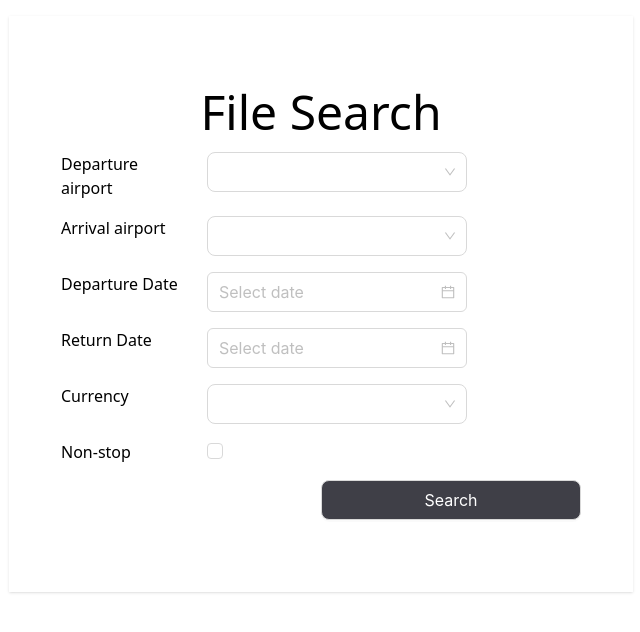
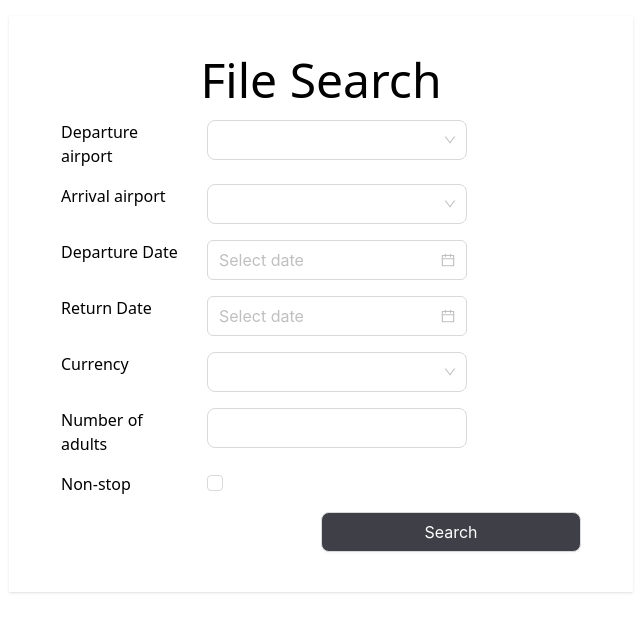
Before and after one commit to OmarRdz12/Breakable-Toy-II-Flight-Search, a React (Vite) app in the folder frontend/: page / in a window 1280 px wide. Shown: the top 632 px of the page, without its empty margins (319-959 px from the left). Built offline with nearby package versions, Linux system fonts and the light colour scheme; no server answers.

Commit message:
feat(frontend): update states to control inputs

```diff
--- a/frontend/src/components/SearchPanel.tsx
+++ b/frontend/src/components/SearchPanel.tsx
@@ -1,4 +1,4 @@
-import { useContext, useEffect, useState } from "react"
+import { useContext, useState } from "react"
 import InputSelect from "./inputs/InputSelect"
 import InputDate from "./inputs/InputDate"
 import { CheckboxProps, DatePickerProps } from "antd"
@@ -8,14 +8,11 @@ import InputCheckbox from "./inputs/InputCheckbox"
 import InputDebounceSelect from "./inputs/InputDebounceSelect"
 import { BasicSelect, SearchForm } from "../interfaces/types"
 import { GlobalContext } from "../context/GlobalContext"
+import InputText from "./inputs/InputText"
 
 const SearchPanel = () => {
     const url = import.meta.env.VITE_API_URL
     const { searchForm, setSearchForm } = useContext(GlobalContext)
-
-    const [value, setValue] = useState('')
-    const [date, setDate] = useState<string | number | Dayjs | Date | null | undefined>(null)
-    const [checked, setChecked] = useState(false)
     const [departure, setDeparture] = useState<BasicSelect[]>([])
     const [arrival, setArrival] = useState<BasicSelect[]>([])
 
@@ -32,25 +29,25 @@ const SearchPanel = () => {
             );
     }
 
-    const handleChange = (name: string, value: string) => {
-        //setSearchForm()
-        setValue(value)
+    const onChangeDeparture: DatePickerProps['onChange'] = (date) => {
+        setSearchForm((prev: SearchForm) => ({ ...prev, ["departureDate"]: date ? date.format("YYYY-MM-DD") : "" }))
     }
 
-    const onChange: DatePickerProps['onChange'] = (date) => {
-        setDate(date.format("YYYY-MM-DD"))
+    const onChangeArrival: DatePickerProps['onChange'] = (date) => {
+        setSearchForm((prev: SearchForm) => ({ ...prev, ["arrivalDate"]: date ?  date.format("YYYY-MM-DD") : "" }))
     }
 
     const onChangeBox: CheckboxProps['onChange'] = (e) => {
-        console.log('checked = ', e.target.checked);
-        setChecked(e.target.checked);
+        setSearchForm((prev: SearchForm) => ({ ...prev, ["nonStop"]: e.target.checked }))
+    }
+
+    const handleInputChange = (e: React.ChangeEvent<HTMLInputElement>) => {
+        onChangeForm(e.target.value, e.target.name)
     }
 
     const onChangeForm = (value: string, name: string) => {
-        setSearchForm((prev: SearchForm) => ({...prev, [name]: value}))
-        console.log(name, value)
+        setSearchForm((prev: SearchForm) => ({ ...prev, [name]: value }))
     }
-
 
     return (
         <div className="w-2/4 h-3/4 shadow flex flex-col items-center justify-center">
@@ -76,8 +73,9 @@ const SearchPanel = () => {
                     name="dep-date"
                     label="Departure Date"
                     id="dep-date"
-                    onChange={onChange}
-                    value={date ? dayjs(date) : null}
+                    onChange={onChangeDeparture}
+                    value={searchForm.departureDate ? dayjs(searchForm.departureDate) : null}
+                    maxDate={searchForm.arrivalDate === "" ? null : searchForm.arrivalDate}
                     size="large"
                     className="w-1/2"
                 />
@@ -85,23 +83,37 @@ const SearchPanel = () => {
                     name="ret-date"
                     label="Return Date"
                     id="ret-date"
-                    onChange={onChange}
-                    value={date ? dayjs(date) : null}
+                    onChange={onChangeArrival}
+                    value={searchForm.arrivalDate ? dayjs(searchForm.arrivalDate) : null}
                     size="large"
                     className="w-1/2"
+                    minDate={searchForm.departureDate === "" ? null : searchForm.departureDate}
                 />
                 <InputSelect
                     name="currency"
                     label="Currency"
                     id="currency"
-                    options={[{ label: "USD", value: 'USD' }, { label: "MX", value: 'MX' }]}
-                    onChange={(value) => handleChange("currency", value)}
-                    value={value}
+                    options={[
+                        { label: "USD", value: 'USD' },
+                        { label: "MXN", value: 'MXN' },
+                        { label: "EUR", value: 'EUR' },
+                    ]}
+                    onChange={(value) => onChangeForm(value, "currency")}
+                    value={searchForm.currency}
                     className="w-1/2"
                     size="large"
                 />
+                <InputText
+                    name="adults"
+                    id="adults"
+                    type="number"
+                    required
+                    onChange={handleInputChange}
+                    label="Number of adults"
+                    size="large"
+                />
                 <InputCheckbox
-                    originChecked={checked}
+                    originChecked={searchForm.nonStop}
                     onChange={onChangeBox}
                     label="Non-stop"
                 />
--- a/frontend/src/components/inputs/InputDate.tsx
+++ b/frontend/src/components/inputs/InputDate.tsx
@@ -11,6 +11,8 @@ interface InputDateProps {
     name: string
     value?: string | number | Dayjs | Date | null | undefined
     className?: string
+    minDate?: string
+    maxDate?: string
 }
 
 const InputDate = ({
@@ -21,7 +23,9 @@ const InputDate = ({
     name,
     size,
     value,
-    className
+    className,
+    minDate,
+    maxDate
 }: InputDateProps) => {
     return (
         <div className="flex gap-4 mt-4 items-start justify-start w-full">
@@ -31,7 +35,8 @@ const InputDate = ({
                 id={id}
                 onChange={onChange}
                 required={required}
-                minDate={dayjs(Date.now())}
+                maxDate={maxDate ?  dayjs(maxDate) : undefined}
+                minDate={minDate ?  dayjs(minDate) : dayjs(Date.now())}
                 size={size}
                 value={value}
                 className={className}
--- /dev/null
+++ b/frontend/src/components/inputs/InputText.tsx
@@ -0,0 +1,42 @@
+import { Input } from "antd"
+import { TextInputProps } from "../../interfaces/types"
+
+const InputText = ({
+    name,
+    placeholder,
+    id,
+    value,
+    className,
+    onChange,
+    size,
+    prefix,
+    type = "text",
+    label,
+    required = false,
+    maxLength,
+    showCount = false,
+    variant
+}: TextInputProps) => {
+    return (
+        <div className="flex gap-4 mt-4 items-start justify-start w-full">
+            <label htmlFor={id} className="w-1/4"> {label}</label>
+            <Input
+                name={name}
+                placeholder={placeholder}
+                id={id}
+                className={`!w-1/2 ${className}`}
+                value={value}
+                onChange={onChange}
+                size={size}
+                prefix={prefix}
+                type={type}
+                maxLength={maxLength}
+                showCount={showCount}
+                variant={variant}
+                min={1}
+            />
+        </div>
+    )
+}
+
+export default InputText
--- a/frontend/src/context/GlobalContext.tsx
+++ b/frontend/src/context/GlobalContext.tsx
@@ -4,7 +4,7 @@ import { SearchForm } from "../interfaces/types"
 export const GlobalContext = createContext<any>(null)
 
 const GlobalContextProvider: React.FC<{ children: React.ReactNode }> = ({ children }) => {
-    const [searchForm, setSearchForm] = useState<SearchForm>({ originLocationCode: "", destinationCode: "", departureDate: "", adults: 1, nonStop: false })
+    const [searchForm, setSearchForm] = useState<SearchForm>({ originLocationCode: "", destinationCode: "", departureDate: "", arrivalDate: "", currency: "", adults: 1, nonStop: false })
 
     return (
         <GlobalContext.Provider value={{
--- a/frontend/src/interfaces/types.tsx
+++ b/frontend/src/interfaces/types.tsx
@@ -1,3 +1,4 @@
+import { SizeType } from "antd/es/config-provider/SizeContext"
 export interface BasicSelect {
     label: string
     value: string
@@ -7,6 +8,25 @@ export interface SearchForm {
     originLocationCode: string
     destinationCode: string
     departureDate: string
+    arrivalDate: string
+    currency: string
     adults: number
     nonStop: boolean
 }
+
+export interface TextInputProps {
+    name: string
+    placeholder?: string
+    id: string
+    value?: string
+    className?: string
+    onChange?: (e: React.ChangeEvent<HTMLInputElement> ) => void
+    size?: SizeType
+    prefix?: React.ReactNode
+    type: string
+    label: string
+    required?: boolean
+    maxLength?: number
+    showCount?: boolean
+    variant?: "outlined" | "borderless" | "filled" | undefined
+}
```
